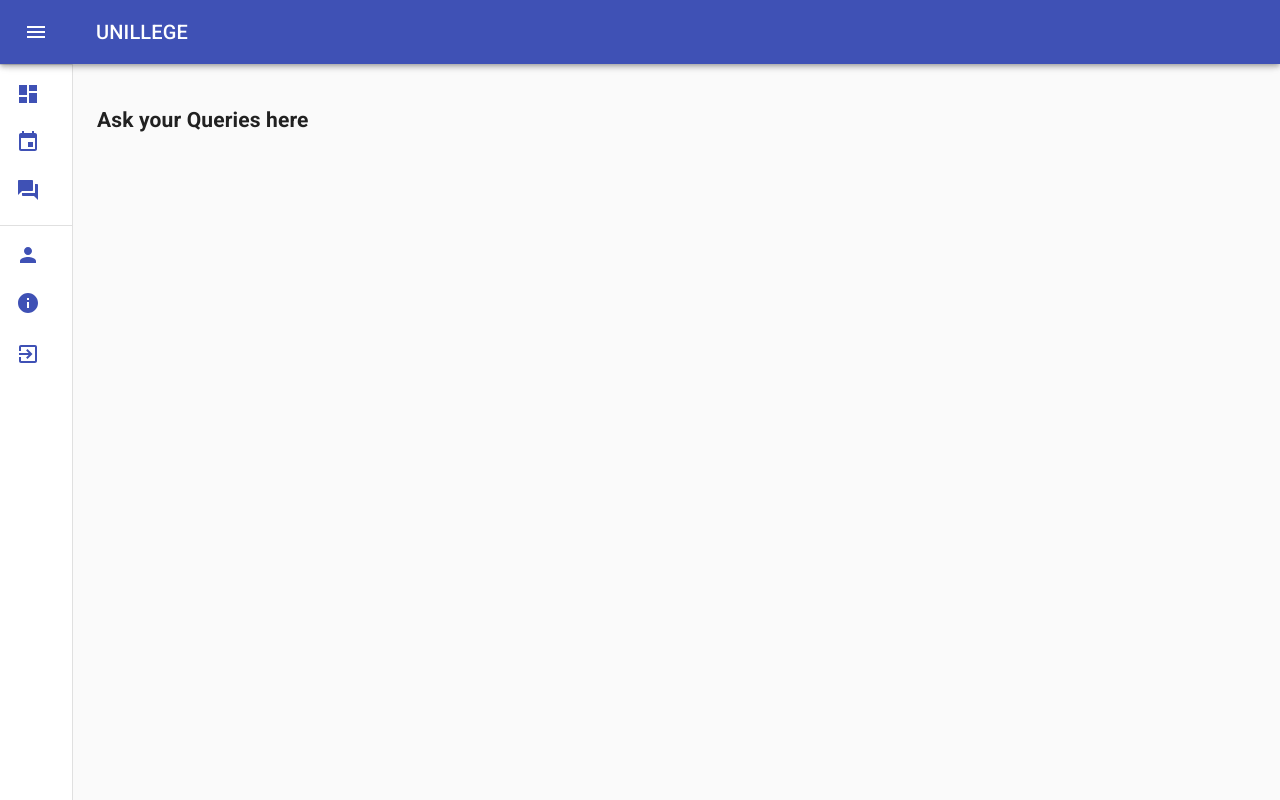
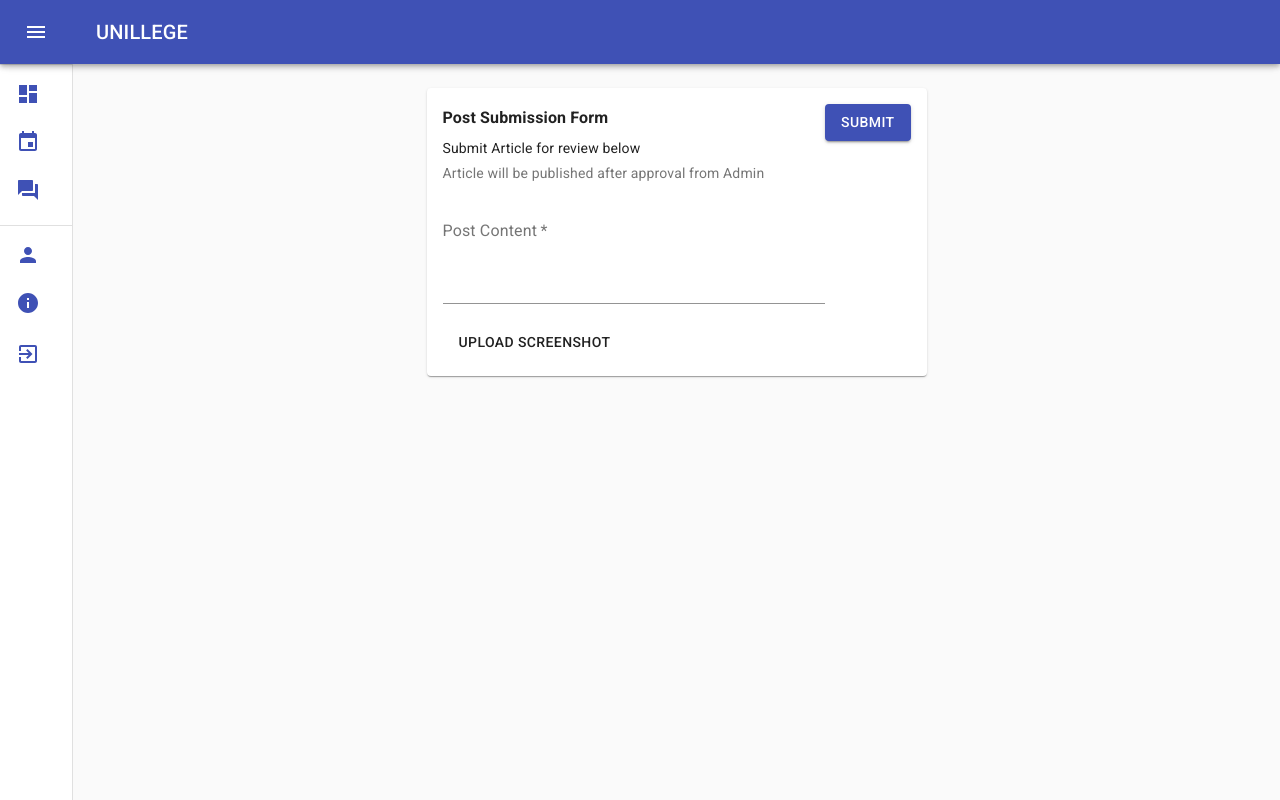
Before and after one commit to Accelerator-One/The-Unillege, a React (Create React App) app in the folder react-web/: page /forum in a window 1280 px wide. Both pictures are taken after typing "name@example.com", "Sample123" into the empty fields and a click on the button "SUBMIT". Built offline with nearby package versions, Linux system fonts and the light colour scheme.

Commit message:
feat: Forum post submission form added!

```diff
--- a/react-web/src/pages/forum.js
+++ b/react-web/src/pages/forum.js
@@ -1,19 +1,96 @@
 import React from 'react';
+import { makeStyles } from '@material-ui/core/styles';
+import Grid from '@material-ui/core/Grid';
+import Paper from '@material-ui/core/Paper';
+import Typography from '@material-ui/core/Typography';
+import TextField from '@material-ui/core/TextField';
+import { Button } from '@material-ui/core';
 
-class Forum extends React.Component {
+const useStyles = makeStyles((theme) => ({
+  root: {
+    flexGrow: 1,
+  },
+  paper: {
+    padding: theme.spacing(2),
+    margin: 'auto',
+    maxWidth: 500,
+  },
+  image: {
+    width: 128,
+    height: 128,
+  },
+  img: {
+    margin: 'auto',
+    display: 'block',
+    maxWidth: '100%',
+    maxHeight: '100%',
+  },
+}));
 
-    constructor(props){
-        super(props);
-        this.state = {};
-    }
+export default function ComplexGrid() {
+  const classes = useStyles();
 
-    render(){
-        return (
-            <>
-                <h2> Ask your Queries here </h2>
-            </>
-        );
-    }
+  return (
+    <div className={classes.root}>
+      <Paper className={classes.paper}>
+
+        <Grid container spacing={2}>
+          <Grid item xs={12} sm container>
+            <Grid item xs container direction="column" spacing={2}>
+
+              <Grid item xs>
+
+                <Typography gutterBottom variant="subtitle1">
+                    <b>Post Submission Form</b>
+                </Typography>
+                <Typography variant="body2" gutterBottom>
+                    Submit Article for review below
+                </Typography>
+                <Typography variant="body2" color="textSecondary">
+                    Article will be published after approval from Admin
+                </Typography>
+
+              </Grid>
+              <Grid item  xs container direction="column" padding={4} >
+
+                <Typography variant="body2" style={{ cursor: 'pointer' }}>
+                    <TextField
+                        id="standard-multiline-static"
+                        label="Post Content"
+                        multiline
+                        rows={4}
+                        fullWidth
+                        required
+                    />
+                    <input
+                        accept="image/*"
+                        className={classes.input}
+                        style={{ display: 'none' }}
+                        id="raised-button-file"
+                        multiple
+                        type="file"
+                    />
+                    <br/><br/>
+                    <label htmlFor="raised-button-file">
+                    <Button variant="raised" component="span" >
+                        Upload Screenshot
+                    </Button>
+                    </label>
+                </Typography>
+
+              </Grid>
+
+            </Grid>
+
+            <Grid item>
+                <Button variant='contained' color='primary'>
+                    Submit
+                </Button>
+            </Grid>
+
+          </Grid>
+        </Grid>
+      </Paper>
+    </div>
+  );
 }
-
-export default Forum;
```
